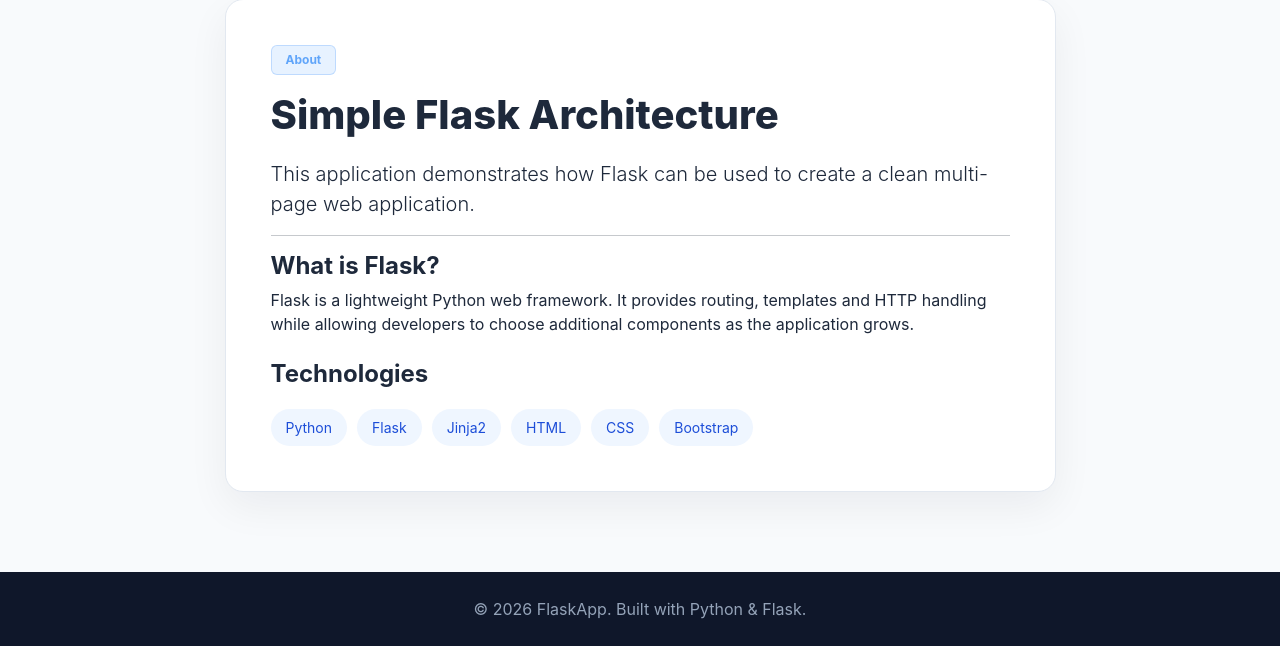
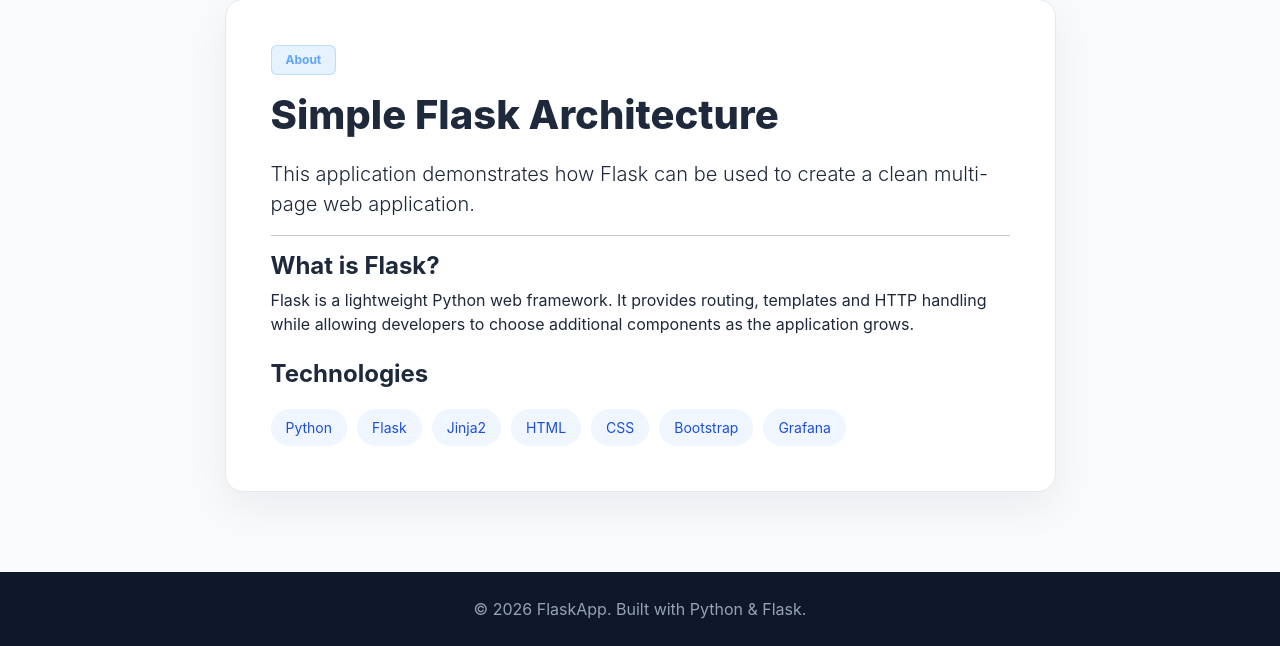
Before and after one commit to cssp007/python-flask-argocd-testing, a Flask app: page /about in a window 1280 px wide. Shown: the part 155-801 px from the top of the page. Run offline with Flask 3, Linux system fonts and the light colour scheme.

Commit message:
added tech

```diff
--- a/templates/about.html
+++ b/templates/about.html
@@ -46,7 +46,7 @@
                         <span>HTML</span>
                         <span>CSS</span>
                         <span>Bootstrap</span>
-
+                        <span>Grafana</span>
                     </div>
 
                 </div>
```
